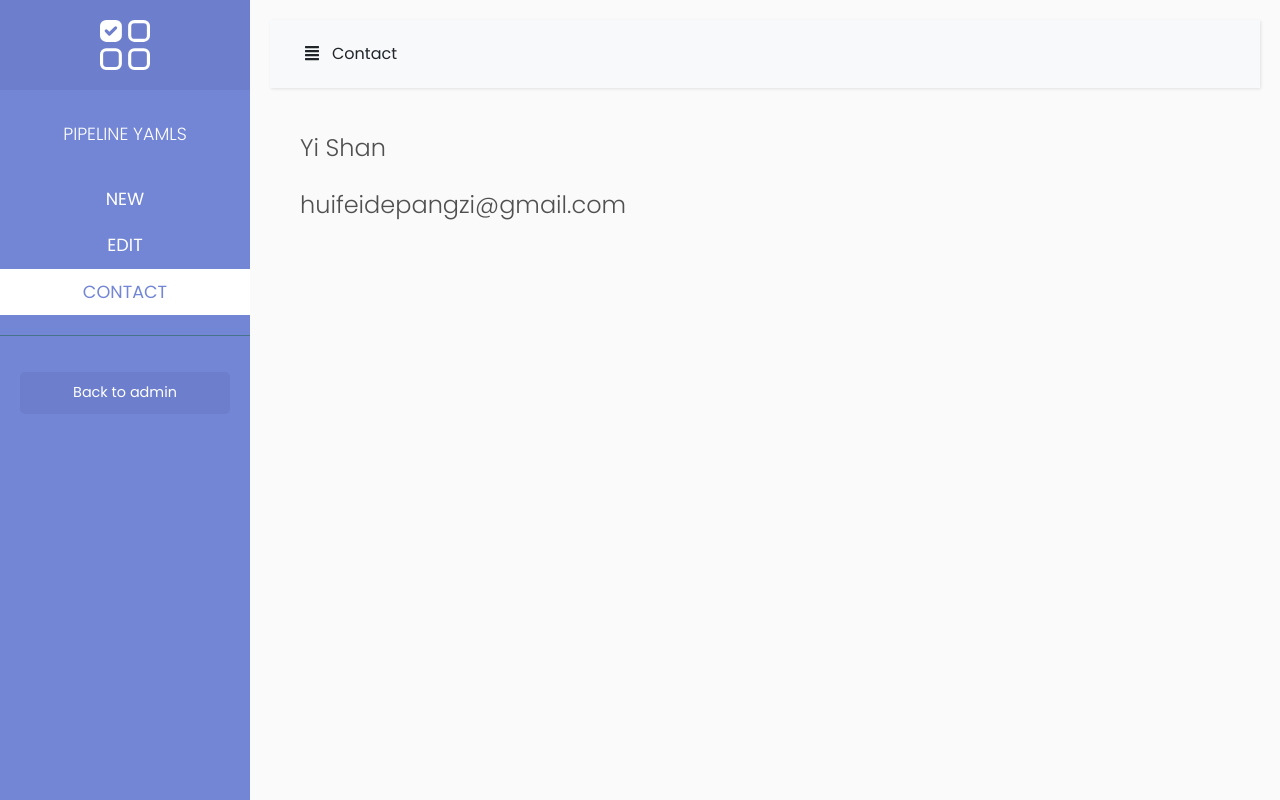
After one commit to huifeidepangzi/GenericPipeline, a Django app: page /pipeline_configuration/contact/ in a window 1280 px wide. The commit adds this page. Run offline with Django 5.2, Linux system fonts and the light colour scheme; the visitor is signed in with stand-in values (Sample User, id 1); some libraries are stand-ins or nearby versions.

Commit message:
add contact page

```diff
--- /dev/null
+++ b/pipeline_configuration/static/css/contact.css
@@ -0,0 +1,11 @@
+#contact-name {
+    font-size: 24px !important;
+    color: #1d1d1dc4 !important;
+    margin-left: 30px;
+}
+
+#contact-email {
+    font-size: 24px !important;
+    color: #1d1d1dc4 !important;
+    margin-left: 30px;
+}
--- a/pipeline_configuration/templates/base.html
+++ b/pipeline_configuration/templates/base.html
@@ -72,7 +72,7 @@
                     <a href="/pipeline_configuration/edit_pipelines/" id="side-bar-edit-button" class="side-bar-link">EDIT</a>
                 </li>
                 <li>
-                    <a href="#" class="side-bar-link">CONTACT</a>
+                    <a href="/pipeline_configuration/contact/" id="side-bar-contact-button" class="side-bar-link">CONTACT</a>
                 </li>
             </ul>
 
--- /dev/null
+++ b/pipeline_configuration/templates/contact.html
@@ -0,0 +1,22 @@
+<!DOCTYPE html>
+{% extends 'base.html' %}
+{% load static %}
+
+{% block extrahead %}
+  {{ block.super }}
+  <link rel="stylesheet" type="text/css" href="{% static 'contact.css' %}">
+{% endblock %}
+
+{% block page_title %}Contact{% endblock %}
+
+{% block content %}
+<p id="contact-name">{{name}}</p>
+<p id="contact-email">{{email}}</p>
+{% endblock %}
+
+{% block footer %}
+<script type="text/javascript">
+    $(".side-bar-link").css('background', '#7386D5').css('color', '#fff');
+    $("#side-bar-contact-button").css('background', '#fff').css('color', '#7386D5');
+</script>
+{% endblock %}
--- a/pipeline_configuration/urls.py
+++ b/pipeline_configuration/urls.py
@@ -12,4 +12,5 @@ urlpatterns = [
         "update_job_status/<str:job_id>/",
         views.ExecutionRecordUpdateStatusView.as_view(),
     ),
+    path("contact/", views.ContactView.as_view()),
 ]
--- a/pipeline_configuration/views.py
+++ b/pipeline_configuration/views.py
@@ -276,3 +276,13 @@ class EditPipelineView(LoginRequiredMixin, APIView):
             },
             status=status.HTTP_200_OK,
         )
+
+class ContactView(LoginRequiredMixin, APIView):
+    authentication_classes = [
+        TokenAuthentication,
+    ]
+    renderer_classes = [TemplateHTMLRenderer]
+    template_name = "contact.html"
+
+    def get(self, request):
+        return Response({"name": "Yi Shan", "email": "huifeidepangzi@gmail.com"})
```
